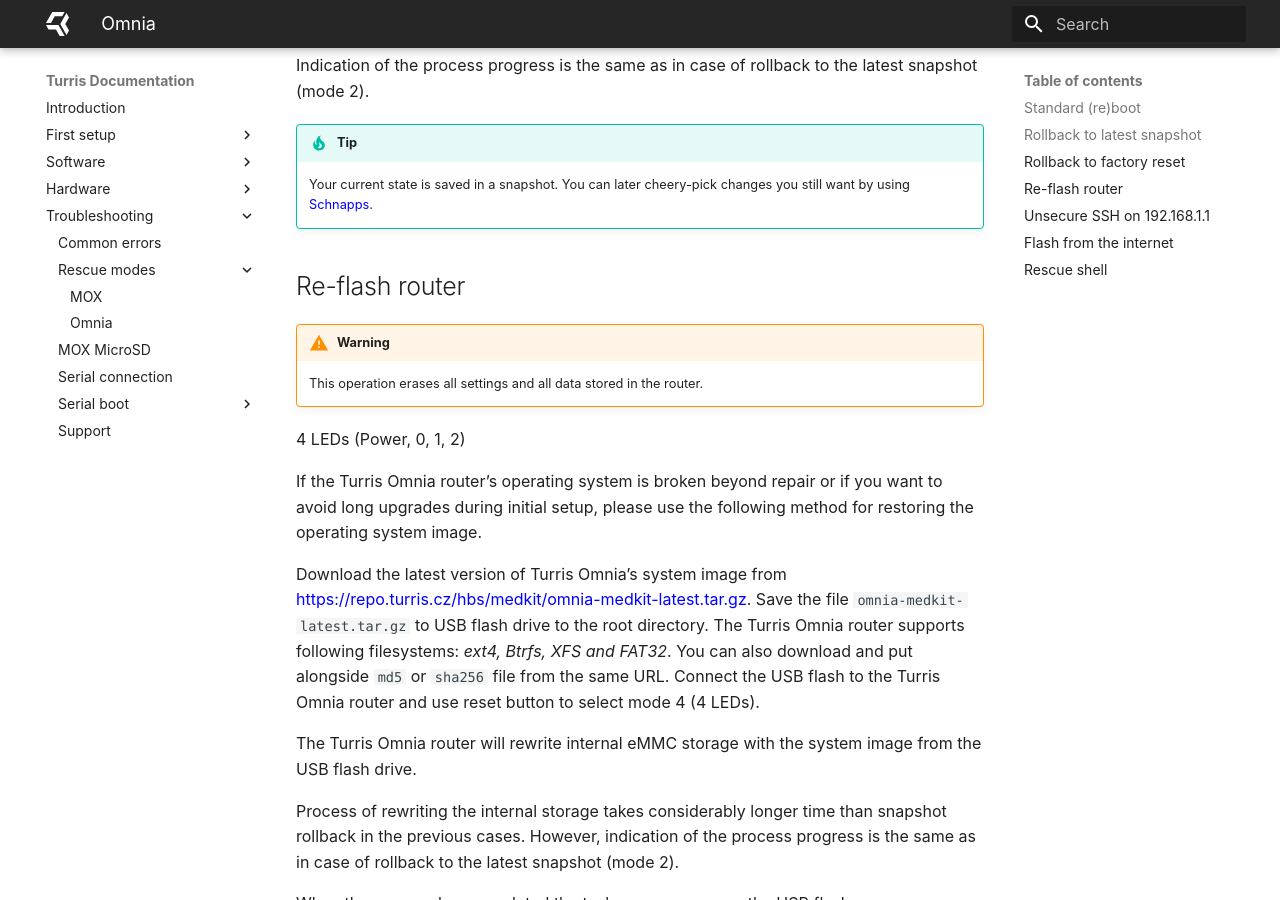
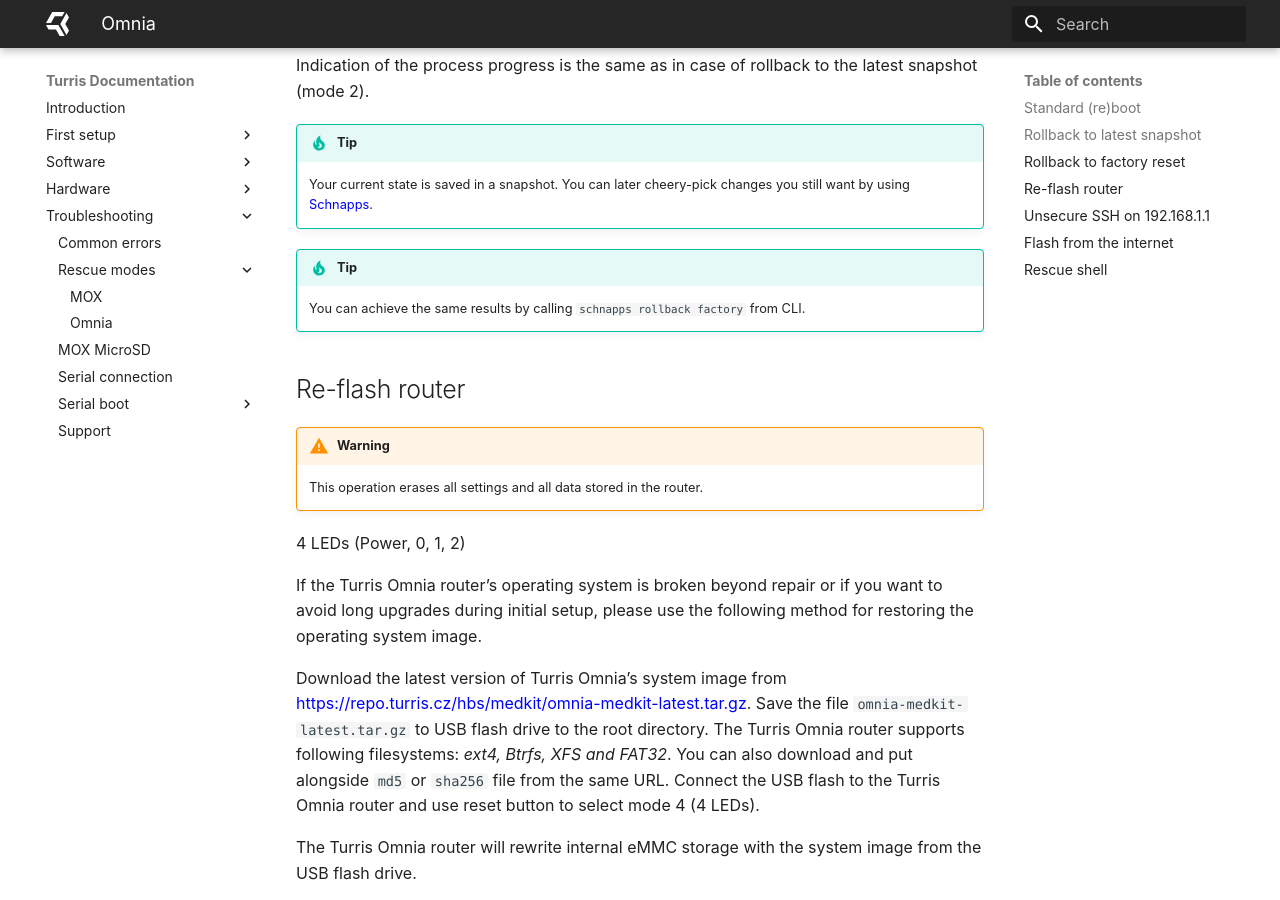
Before and after one commit to turris-cz/user-docs, an MkDocs documentation site: the page built from docs/hw/omnia/rescue_modes.md, in a window 1280 px wide and 900 px high, scrolled down 2187 px. Built offline with MkDocs 1.6.1 and Material for MkDocs 9.7.7, drawn with Linux system fonts in a browser that asks for light colours.

Commit message:
rescue_modes: Add tip about factory reset using schnapps

```diff
--- a/docs/hw/omnia/rescue_modes.md
+++ b/docs/hw/omnia/rescue_modes.md
@@ -95,6 +95,10 @@
     Your current state is saved in a snapshot. You can later cheery-pick changes
     you still want by using [Schnapps](../../geek/schnapps/schnapps.md).
 
+!!! tip
+    You can achieve the same results by calling `schnapps rollback factory` from
+    CLI.
+
 ## Re-flash router
 
 !!! warning
```
Also changed, not shown: docs/hw/mox/rescue_modes.md (+4 -0 lines).
